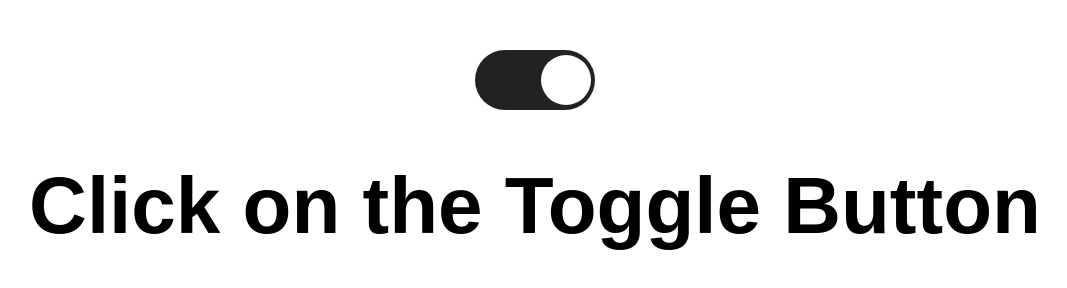
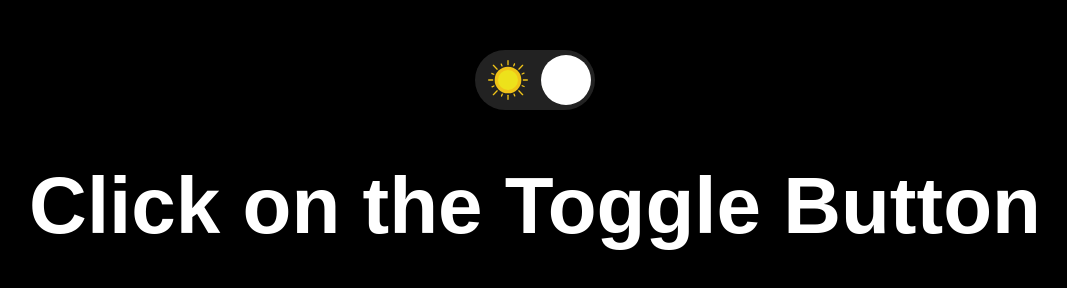
Before and after one commit to abhi1994j/Dark_mode, a plain HTML site: page index.html in a window 1280 px wide. Both pictures are taken after a click on the element 640 px from the left and 80 px from the top of the page. Shown: the whole page, without its empty margins (105-1172 px from the left). Drawn offline with Linux system fonts and the light colour scheme.

Commit message:
finish dark mode

```diff
--- a/index.html
+++ b/index.html
@@ -6,12 +6,12 @@
     <title>Dark Mode</title>
     <link rel="stylesheet" href="style.css">
 </head>
-<body class="dark-mode">
+<body >
     <div id="toggle-container">
-        <div id="circle">
-            <img id="day" src="./assets/day.svg" alt="" width="40">
-            <img id="night" src="./assets/night.svg" alt="" width="40">
-        </div>
+        <div id="circle"></div>
+        <img id="day" src="./assets/day.svg" alt="" width="40">
+        <img id="night" src="./assets/night.svg" alt="" width="40">
+
     </div>
     <h1>Click on the Toggle Button</h1>
     <script src="index.js"></script>
--- a/index.js
+++ b/index.js
@@ -1,16 +1,29 @@
 const toggle = document.getElementById('toggle-container');
 let circle = document.getElementById('circle');
-const day = document.getElementById('day');
-const night = document.getElementById('night');
-const body = document.body
+const body = document.querySelector('body');
 console.log(body.style);
-toggle.addEventListener('click', (e) => {
+let h1 = document.querySelector('h1');
+
+let toggled = false;
+toggle.addEventListener('click', () => {
     // console.log("Hello world!" , e);
-    document.body.classList.toggle('dark-mode');
-    circle.style.transform = 'translateX(calc(100% + 10px))';
-    document.body.style.transition = 'background-color 1s, color 1s';
-    // circle.style.transform = 'translate(60px)';
-    circle.style.transition = 'transform .5s'
-    circle.style.overflow = 'hidden';
-    day.style.visibility = 'visisible';
+    if(!toggled){
+        h1.style.color = '#fff';
+        body.style.backgroundColor = 'black';
+        circle.classList.add('dark-mode');
+        toggled = true;
+    }
+    else{
+        h1.style.color = 'black';
+        body.style.backgroundColor = '#fff';
+        circle.classList.remove('dark-mode');
+        toggled = false;
+    }
+    // document.body.classList.toggle('dark-mode');
+    // circle.style.transform = 'translateX(calc(100% + 10px))';
+    // document.body.style.transition = 'background-color 1s, color 1s';
+    // // circle.style.transform = 'translate(60px)';
+    // circle.style.transition = 'transform .5s'
+    // circle.style.overflow = 'hidden';
+    // day.style.visibility = 'visisible';
 })
--- a/style.css
+++ b/style.css
@@ -10,16 +10,15 @@ body {
   font-family: "Montserrat", sans-serif;
   transition: 'background-color' 1s, color 1s;
 }
-.dark-mode{
-    background-color: black;
-    color: #fff;
+ .dark-mode{
+  transform: translateX(calc(100% + 10px));
 }
 #toggle-container {
   width: 120px;
   height: 60px;
   background-color: #222;
-  border-radius: 50px;
-  padding: 6px;
+  border-radius: 30px;
+  padding: 0 6px;
   cursor: pointer;
   margin: 50px auto;
   position: relative;
@@ -29,22 +28,17 @@ body {
 }
 #circle {
   padding: 0 5px;
-  display: flex;
-  gap: 20px;
   position: absolute;
   background-color: #fff;
+  border-radius: 50%;
   width: 50px;
   height: 50px;
   transition: transform 0.5s background-color 0.5s;
-  border-radius: 50%;
+  will-change: transform;
 }
 img{
     margin: auto;
     display: block;
-
-}
-#day{
-   visibility: hidden;
 }
 h1 {
   text-align: center;
```
